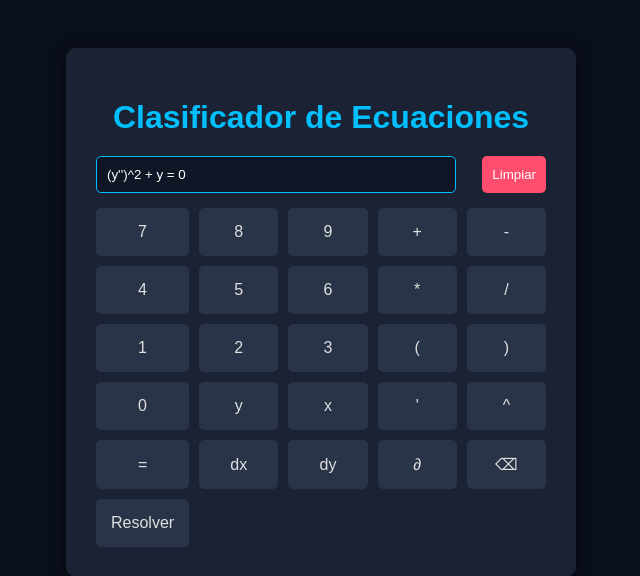
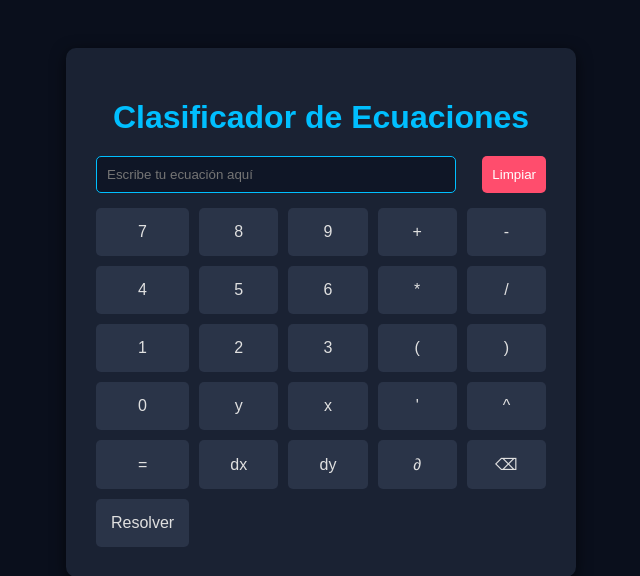
Before and after one commit to EmilyMunozR/calculadora, a Flask app: page / in a window 1280 px wide. Shown: the top 576 px of the page, without its empty margins (319-959 px from the left). Run offline with Flask 3, Linux system fonts and the light colour scheme.

Commit message:
Update index.html

```diff
--- a/templates/index.html
+++ b/templates/index.html
@@ -10,12 +10,13 @@
     <h1>Clasificador de Ecuaciones</h1>
 
     <div class="input-row">
-      <!-- Ecuación predeterminada -->
-      <input id="ecuacion" value="(y'')^2 + y = 0">
+      <!-- Input limpio -->
+      <input id="ecuacion" placeholder="Escribe tu ecuación aquí">
       <button class="btn-clear" id="limpiar">Limpiar</button>
     </div>
 
     <div id="teclado">
+      <!-- Teclado virtual -->
       <button data-value="7">7</button>
       <button data-value="8">8</button>
       <button data-value="9">9</button>
@@ -53,6 +54,7 @@
     <p><strong>Ecuación:</strong> -</p>
   </div>
 
+  <!-- 🔥 DOOM incrustado desde Archive.org -->
   <div class="doom-box">
     <iframe src="https://archive.org/embed/msdos_DOOM_1993"
             width="640" height="480"
```
Lines whose indentation alone changed are shown as unchanged.
